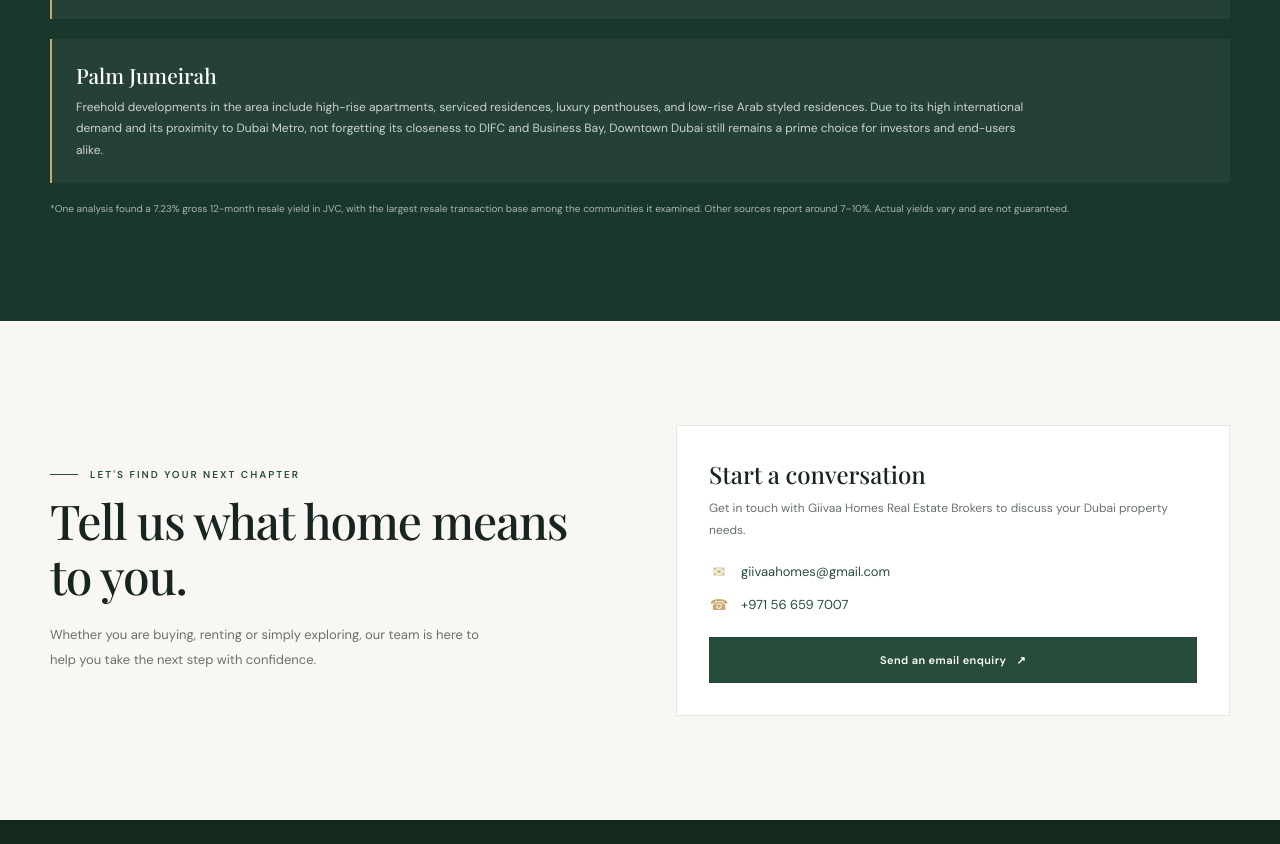
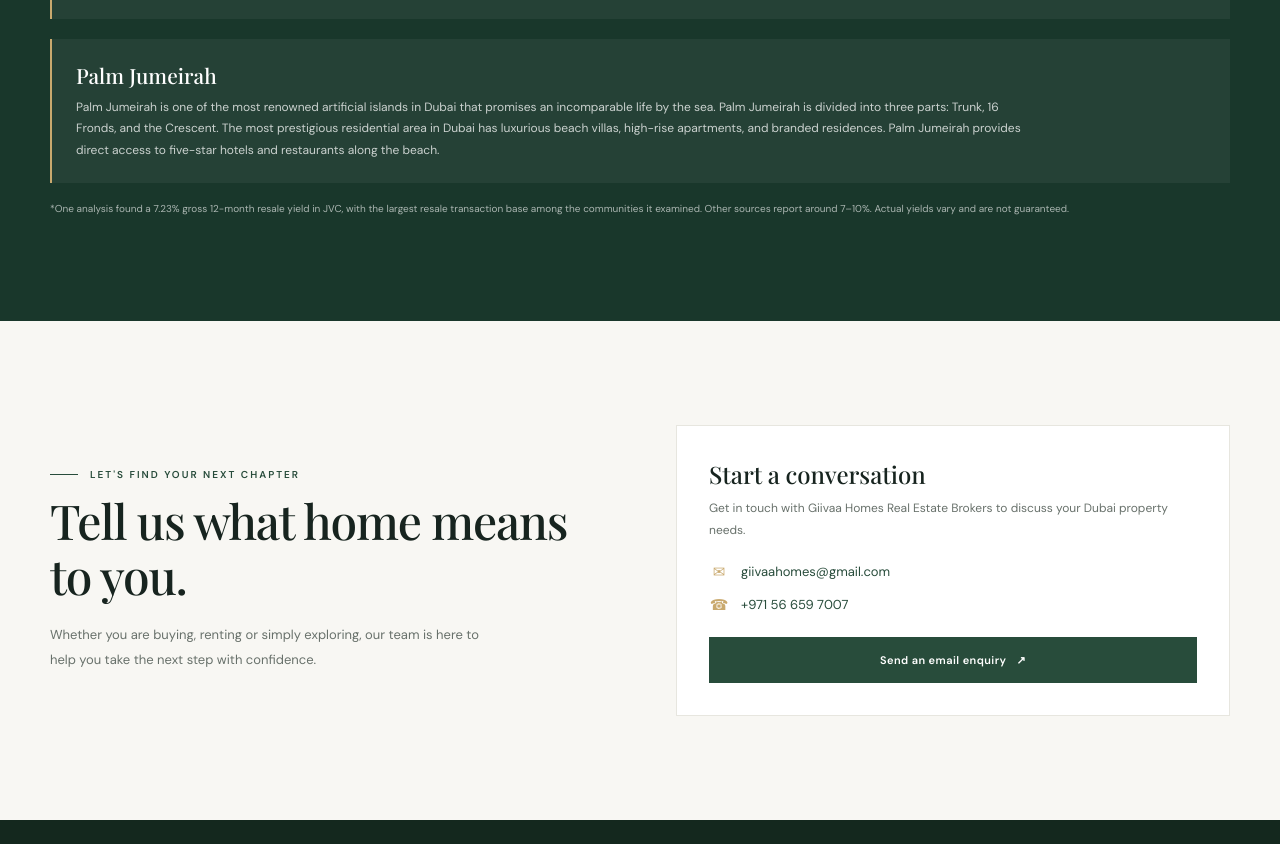
Before and after one commit to hineshthakkar/Giivaa-Homes, a plain HTML site: page index.html in a window 1280 px wide. Shown: the part 3023-3867 px from the top of the page. Drawn offline with nearby package versions, Linux system fonts and the light colour scheme.

Commit message:
Update Palm Jumeirah area description
Co-authored-by: Copilot <223556219+Copilot@users.noreply.github.com>

```diff
--- a/index.html
+++ b/index.html
@@ -376,7 +376,7 @@
         </article>
         <article class="area-detail" id="palm-details">
           <h3>Palm Jumeirah</h3>
-          <p>Freehold developments in the area include high-rise apartments, serviced residences, luxury penthouses, and low-rise Arab styled residences. Due to its high international demand and its proximity to Dubai Metro, not forgetting its closeness to DIFC and Business Bay, Downtown Dubai still remains a prime choice for investors and end-users alike.</p>
+          <p>Palm Jumeirah is one of the most renowned artificial islands in Dubai that promises an incomparable life by the sea. Palm Jumeirah is divided into three parts: Trunk, 16 Fronds, and the Crescent. The most prestigious residential area in Dubai has luxurious beach villas, high-rise apartments, and branded residences. Palm Jumeirah provides direct access to five-star hotels and restaurants along the beach.</p>
         </article>
         <p class="disclaimer">*One analysis found a 7.23% gross 12-month resale yield in JVC, with the largest resale transaction base among the communities it examined. Other sources report around 7–10%. Actual yields vary and are not guaranteed.</p>
       </div>
```
